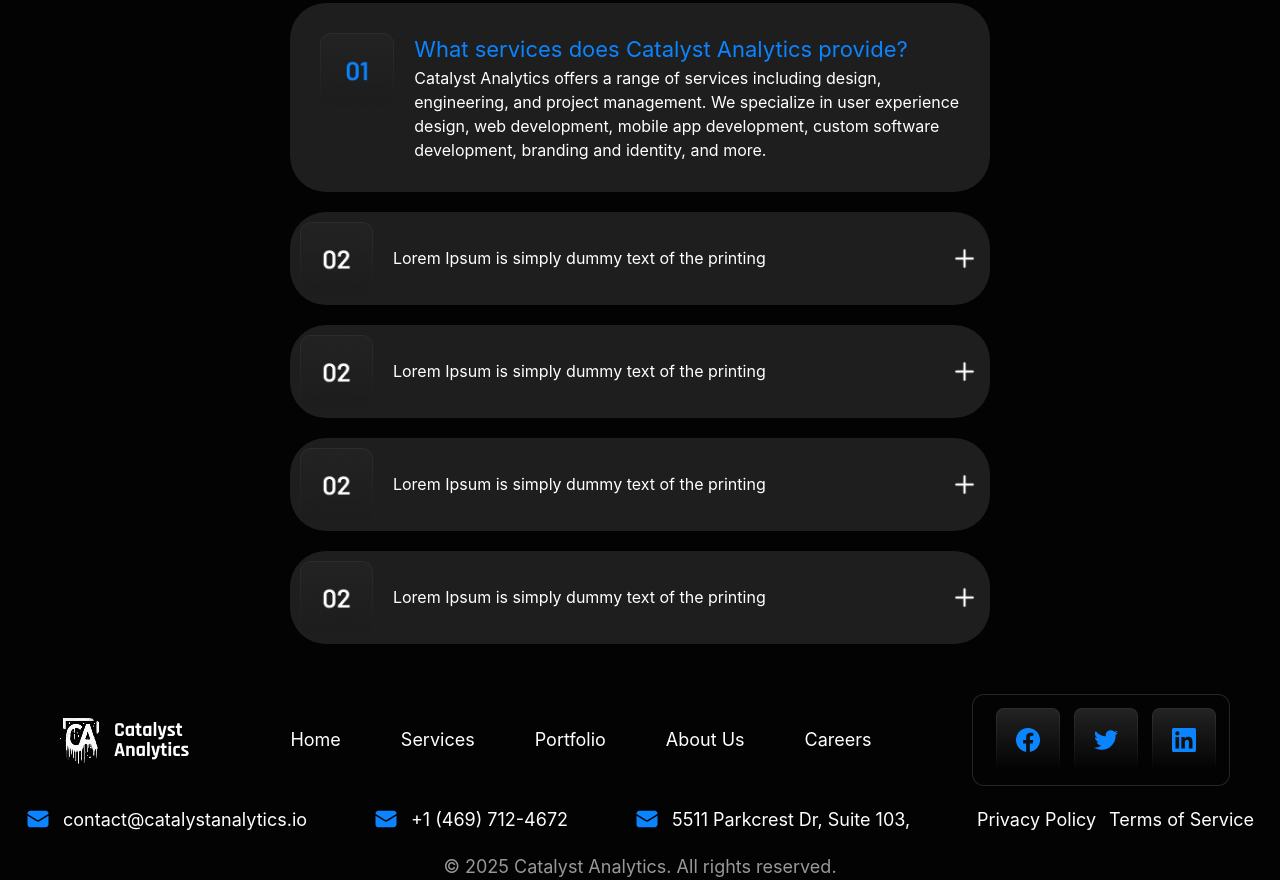
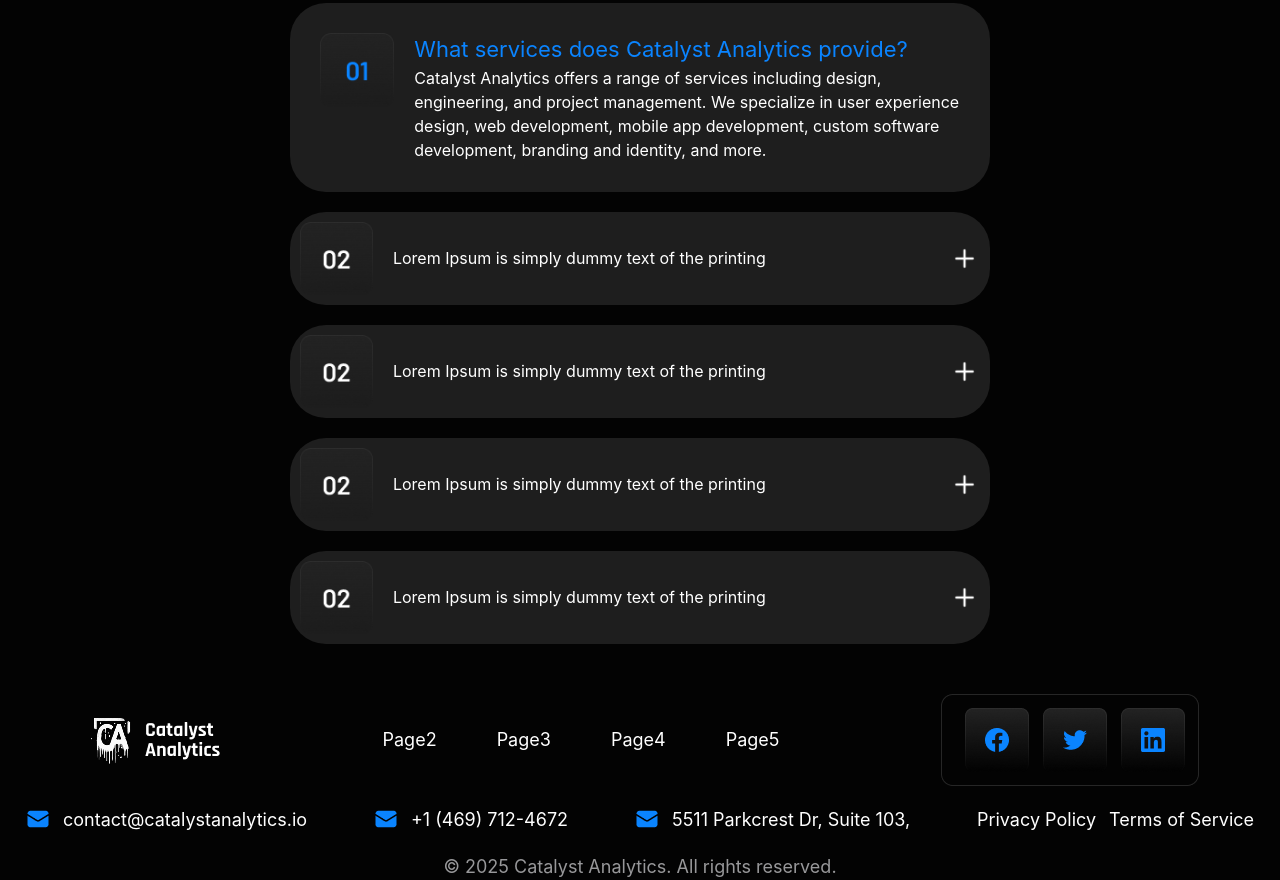
Before and after one commit to sodatovruslan/exam3, a website: page index.html in a window 1280 px wide. Shown: the part 1609-2489 px from the top of the page. Drawn offline with nearby package versions, Linux system fonts and the light colour scheme; files that its build step writes are made by us from their sources.

Commit message:
add changes

```diff
--- a/index.html
+++ b/index.html
@@ -149,11 +149,19 @@
 			<img src="./img/Logo (4).png" alt="">
 			</div>
 			<div class='flex flex-col  md:flex-row gap-[60px]'>
-				<p class='text-[18px] text-[white]'>Home</p>
-				<p class='text-[18px] text-[white]'>Services</p>
-				<p class='text-[18px] text-[white]'>Portfolio</p>
-				<p class='text-[18px] text-[white]'>About Us</p>
-				<p class='text-[18px] text-[white]'>Careers</p>
+				<a href="./src/index2.html">
+				<p class='text-[18px] text-[white]'>Page2</p>
+				</a>
+			<a href="./src/index3.html">
+				<p class='text-[18px] text-[white]'>Page3</p>
+				</a>
+				<a href="./src/index4.html">
+				<p class='text-[18px] text-[white]'>Page4</p>
+				</a>
+				<a href="./src/index5.html">
+				<p class='text-[18px] text-[white]'>Page5</p>
+				</a>
+
 
 			</div>
 			<div>
--- a/src/index2.html
+++ b/src/index2.html
@@ -306,11 +306,19 @@
 			<img src="./image/Logo (6).png" alt="">
 			</div>
 			<div class='flex flex-col  md:flex-row gap-[60px]'>
-				<p class='text-[18px] text-[white]'>Home</p>
-				<p class='text-[18px] text-[white]'>Services</p>
-				<p class='text-[18px] text-[white]'>Portfolio</p>
-				<p class='text-[18px] text-[white]'>About Us</p>
-				<p class='text-[18px] text-[white]'>Careers</p>
+				<a href="../index.html">
+				<p class='text-[18px] text-[white]'>Page1</p>
+				</a>
+				<a href="./index3.html">
+				<p class='text-[18px] text-[white]'>Page3</p>
+				</a>
+				<a href="./index4.html">
+				<p class='text-[18px] text-[white]'>Page4</p>
+				</a>
+				<a href="./index5.html">
+				<p class='text-[18px] text-[white]'>Page5</p>
+				</a>
+
 
 			</div>
 			<div>
--- a/src/index3.html
+++ b/src/index3.html
@@ -220,11 +220,19 @@
 			<img src="./image/Logo (6).png" alt="">
 			</div>
 			<div class='flex flex-col  md:flex-row gap-[60px]'>
-				<p class='text-[18px] text-[white]'>Home</p>
-				<p class='text-[18px] text-[white]'>Services</p>
-				<p class='text-[18px] text-[white]'>Portfolio</p>
-				<p class='text-[18px] text-[white]'>About Us</p>
-				<p class='text-[18px] text-[white]'>Careers</p>
+				<a href="../index.html">
+				<p class='text-[18px] text-[white]'>Page1</p>
+				</a>
+				<a href="./index2.html">
+				<p class='text-[18px] text-[white]'>Page2</p>
+				</a>
+				<a href="./index4.html">
+				<p class='text-[18px] text-[white]'>Page4</p>
+				</a>
+				<a href="./index5.html">
+				<p class='text-[18px] text-[white]'>Page5</p>
+				</a>
+
 
 			</div>
 			<div>
--- a/src/index4.html
+++ b/src/index4.html
@@ -277,11 +277,19 @@ Lorem Ipsum is simply dummy text of the printing and typesetting industry. Lore
 			<img src="./image/Logo (6).png" alt="">
 			</div>
 			<div class='flex flex-col  md:flex-row gap-[60px]'>
+				<a href="../index.html">
 				<p class='text-[18px] text-[white]'>Home</p>
-				<p class='text-[18px] text-[white]'>Services</p>
-				<p class='text-[18px] text-[white]'>Portfolio</p>
-				<p class='text-[18px] text-[white]'>About Us</p>
-				<p class='text-[18px] text-[white]'>Careers</p>
+				</a>
+				<a href="./index2.html">
+				<p class='text-[18px] text-[white]'>Page2</p>
+				</a>
+				<a href="./index3.html">
+				<p class='text-[18px] text-[white]'>Page3</p>
+				</a>
+				<a href="./index5.html">
+				<p class='text-[18px] text-[white]'>Page5</p>
+				</a>
+
 
 			</div>
 			<div>
--- a/src/index5.html
+++ b/src/index5.html
@@ -97,12 +97,18 @@ We’re here to help.</p>
 			<img src="./image/Logo (6).png" alt="">
 			</div>
 			<div class='flex flex-col  md:flex-row gap-[60px]'>
-				<p class='text-[18px] text-[white]'>Home</p>
-				<p class='text-[18px] text-[white]'>Services</p>
-				<p class='text-[18px] text-[white]'>Portfolio</p>
-				<p class='text-[18px] text-[white]'>About Us</p>
-				<p class='text-[18px] text-[white]'>Careers</p>
-
+				<a href="../index.html">
+				<p class='text-[18px] text-[white]'>Page1</p>
+				</a>
+				<a href="./index2.html">
+				<p class='text-[18px] text-[white]'>Page2</p>
+				</a>
+				<a href="./index3.html">
+				<p class='text-[18px] text-[white]'>Page3</p>
+				</a>
+				<a href="./index4.html">
+				<p class='text-[18px] text-[white]'>Page4</p>
+				</a>
 			</div>
 			<div>
 
```
